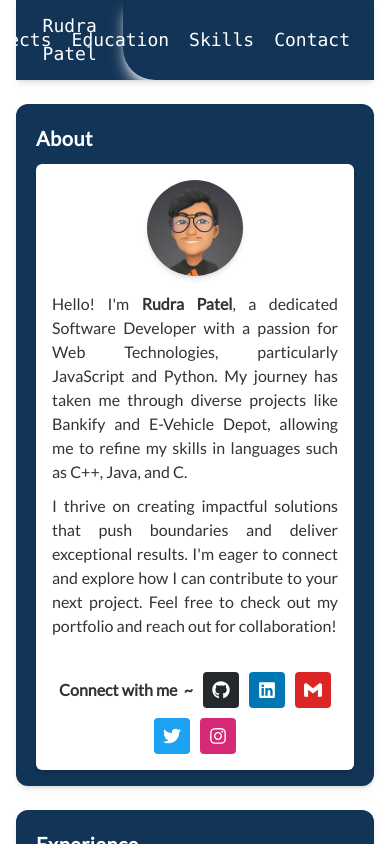
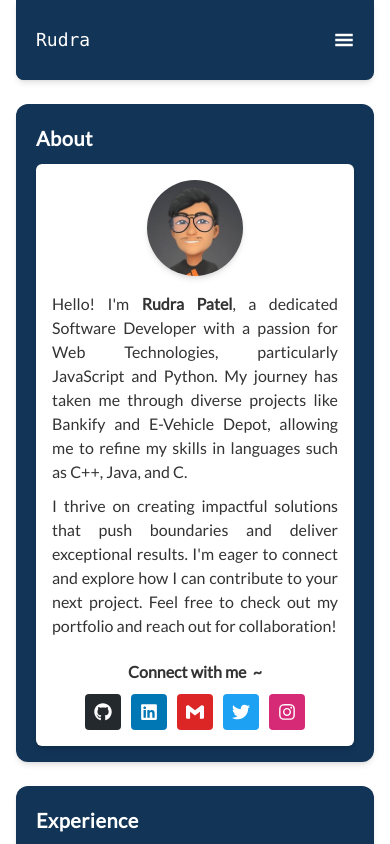
Before and after one commit to Rudra1402/Classic-Portfolio, a React (Vite) app: page / in a window 390 px wide. Built offline with nearby package versions, Linux system fonts and the light colour scheme.

Commit message:
updated experience and navbar UI

```diff
--- a/src/components/About.jsx
+++ b/src/components/About.jsx
@@ -28,9 +28,10 @@ function About() {
                         <div>
                             What truly drives me is the opportunity to create meaningful solutions that make a tangible impact. Whether it's JavaScript or Python, I'm constantly seeking new ways to push the boundaries of what's possible and deliver exceptional results for my clients and collaborators. I'm excited to connect with you and discuss how I can contribute to your next project. Feel free to explore my portfolio and don't hesitate to reach out if you have any questions or would like to collaborate.
                         </div> */}
-                        <hr className='my-4 border border-transparent' />
+                        <hr className='my-2.5 md:my-4 border border-transparent' />
                         <div className='flex flex-wrap gap-2.5 items-center justify-center'>
                             <b>Connect with me&nbsp;&nbsp;~</b>
+                            <div className='flex flex-wrap gap-2.5 items-center justify-center'>
                                 <a
                                     href="https://github.com/Rudra1402"
                                     target="_blank"
@@ -72,6 +73,7 @@ function About() {
                     </div>
                 </div>
             </div>
+        </div>
     )
 }
 
--- a/src/components/Experience.jsx
+++ b/src/components/Experience.jsx
@@ -14,14 +14,14 @@ function Experience() {
                             key={index}
                             className='p-4 flex flex-col gap-y-2 shadow-md rounded-md bg-white'
                         >
-                            <div className='flex md:flex-row flex-col items-start md:items-center justify-between gap-3 md:gap-4'>
+                            <div className='flex lg:flex-row flex-col items-start lg:items-center justify-between gap-3 lg:gap-4'>
                                 <div className='flex items-end justify-start gap-2'>
                                     <div
                                         className='text-xl text-[#123456] leading-none font-semibold cursor-pointer'
                                     >
                                         {exp.role}
                                     </div>
-                                    <div className='text-gray-600 leading-none'>
+                                    <div className='hidden sm:block text-gray-600 leading-none'>
                                         ({exp.location})
                                     </div>
                                 </div>
@@ -29,8 +29,13 @@ function Experience() {
                                     {exp.duration}
                                 </div>
                             </div>
-                            <div className='text-gray-600'>
-                                {exp.company}
+                            <div className='flex items-center justify-start gap-1'>
+                                <div className='text-gray-600'>
+                                    {exp.company}
+                                </div>
+                                <div className='block sm:hidden text-gray-600 leading-none'>
+                                    ({exp.location})
+                                </div>
                             </div>
                             <div className='px-3 flex flex-col gap-y-2'>
                                 {exp.desc.map((d, idx) => (
--- a/src/components/Navbar.jsx
+++ b/src/components/Navbar.jsx
@@ -1,4 +1,5 @@
 import React, { useEffect } from 'react';
+import { GiHamburgerMenu } from "react-icons/gi";
 
 function Navbar() {
     useEffect(() => {
@@ -13,9 +14,9 @@ function Navbar() {
     }, []);
 
     return (
-        <div className='w-full md:w-3/4 min-h-20 flex items-center bg-[#123456] text-[#fff] shadow-md overflow-hidden'>
-            <div className='w-[30%] h-full p-5 bg-[#123456] text-center flex items-center justify-center text-lg font-mono cursor-pointer text-white'>Rudra Patel</div>
-            <div className='w-[70%] h-full py-5 px-6 bg-[#123456] shadow-gray-200 shadow-lg text-lg font-mono rounded-bl-[32px] flex items-center justify-end gap-5'>
+        <div className='w-full md:w-3/4 min-h-20 flex items-center bg-[#123456] text-[#fff] shadow-md overflow-hidden rounded-b-lg'>
+            <div className='w-[50%] sm:w-[20%] h-full p-5 bg-[#123456] text-center flex sm:hidden lg:flex items-center justify-start sm:justify-center text-lg font-mono cursor-pointer text-white'>Rudra</div>
+            <div className='w-[100%] lg:w-[80%] h-full py-5 px-6 bg-[#123456] shadow-gray-200 shadow-lg text-lg font-mono lg:rounded-bl-[32px] hidden sm:flex items-center justify-center lg:justify-end gap-5'>
                 <a href='#about' className='hover:border-b border-b-blue-300'>About</a>
                 <a href='#experience' className='hover:border-b border-b-blue-300'>Experience</a>
                 <a href='#projects' className='hover:border-b border-b-blue-300'>Projects</a>
@@ -23,6 +24,9 @@ function Navbar() {
                 <a href='#skills' className='hover:border-b border-b-blue-300'>Skills</a>
                 <a href='#contact' className='hover:border-b border-b-blue-300'>Contact</a>
             </div>
+            <div className='sm:hidden p-5 flex items-center justify-end w-[50%]'>
+                <GiHamburgerMenu className='text-xl cursor-pointer' />
+            </div>
         </div>
     );
 }
```
Lines whose indentation alone changed are shown as unchanged.
